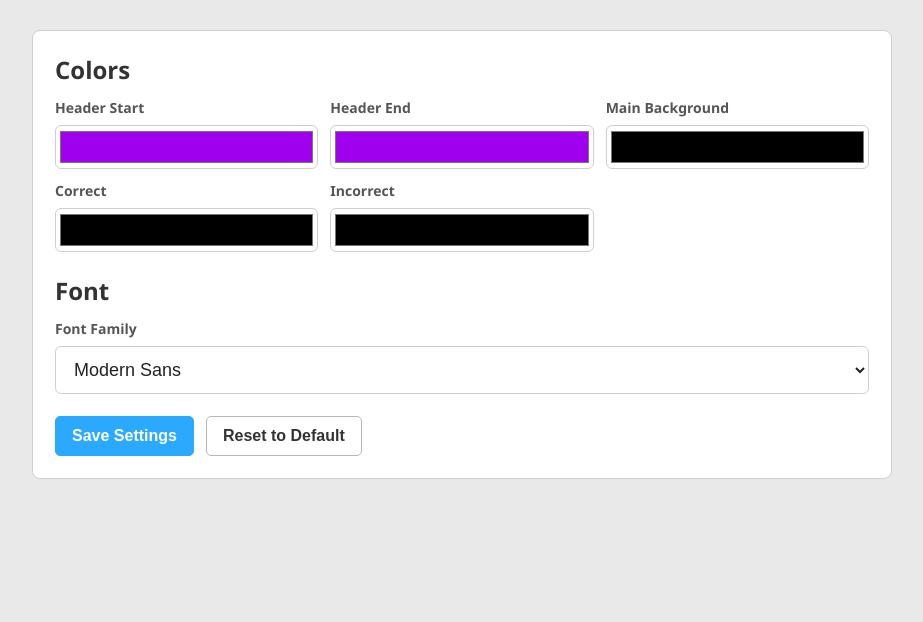
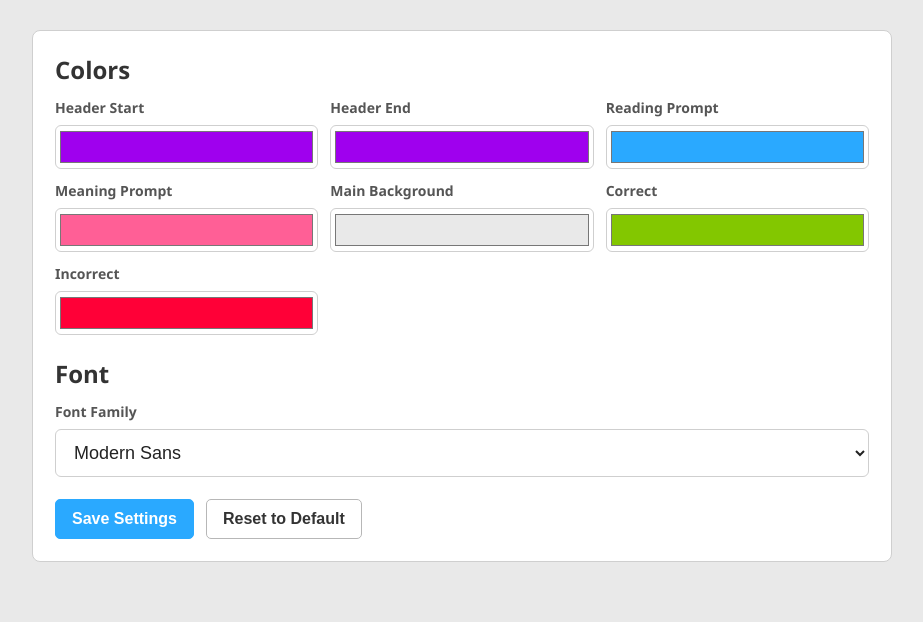
Before and after one commit to Jax2120/WankiKanki, a Flask app: page /settings in a window 1280 px wide. Shown: the part 220-842 px from the top of the page, without its empty margins (178-1101 px from the left). Before the commit the page ends 699 px from the top, so only its background shows below. Run offline with Flask 3, Linux system fonts and the light colour scheme.

Commit message:
Update
Updated color and font settings in the HTML template.

```diff
--- a/templates/settings.html
+++ b/templates/settings.html
@@ -3,9 +3,9 @@
 <head>
   <meta charset="UTF-8" />
   <title>Settings</title>
-  <link rel="stylesheet" href="/static/style.css?v=20260212_10" />
+  <link rel="stylesheet" href="/static/style.css?v=20260212_19" />
 </head>
-<body class="font-{{ ui_settings.font }}" style="--wk-purple: {{ theme_vars.wk_purple }}; --wk-purple2: {{ theme_vars.wk_purple2 }}; --wk-gray: {{ theme_vars.wk_gray }}; --wk-good: {{ theme_vars.wk_good }}; --wk-bad: {{ theme_vars.wk_bad }};">
+<body class="font-{{ ui_settings.font }}" style="--wk-purple: {{ theme_vars.wk_purple }}; --wk-purple2: {{ theme_vars.wk_purple2 }}; --wk-reading: {{ theme_vars.wk_reading }}; --wk-meaning: {{ theme_vars.wk_meaning }}; --wk-gray: {{ theme_vars.wk_gray }}; --wk-good: {{ theme_vars.wk_good }}; --wk-bad: {{ theme_vars.wk_bad }};">
   <header class="wk-header wk-splash-header">
     <div class="wk-topbar">
       <div class="wk-left">
@@ -27,6 +27,12 @@
         <label class="wk-settings-field">Header End
           <input id="colorPurple2" type="color" />
         </label>
+        <label class="wk-settings-field">Reading Prompt
+          <input id="colorReading" type="color" />
+        </label>
+        <label class="wk-settings-field">Meaning Prompt
+          <input id="colorMeaning" type="color" />
+        </label>
         <label class="wk-settings-field">Main Background
           <input id="colorGray" type="color" />
         </label>
@@ -44,6 +50,7 @@
           <select id="fontSelect" class="wk-deck-select">
             <option value="modern">Modern Sans</option>
             <option value="friendly">Friendly Sans</option>
+            <option value="noto">Noto Sans</option>
             <option value="book">Book Serif</option>
             <option value="clean">Clean Mono</option>
           </select>
```
